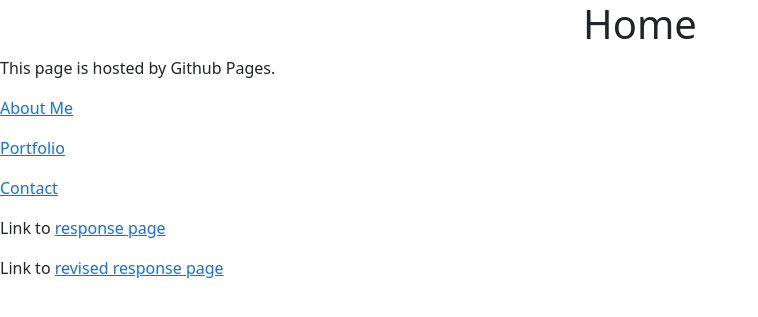
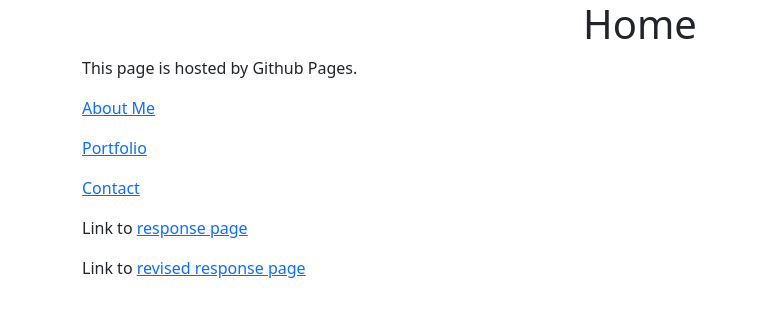
Before and after one commit to leojamesstrong/leojamesstrong.github.io, a Jekyll site: the page built from index.html, in a window 1280 px wide. Shown: the top 317 px of the page, without its empty margins (0-758 px from the left). Built offline with Jekyll 4.4.1, drawn with Linux system fonts in a browser that asks for light colours; the repository's description, which GitHub fills in, is left out.

Commit message:
Update default.html

```diff
--- a/_layouts/default.html
+++ b/_layouts/default.html
@@ -23,7 +23,7 @@
     </header>
 
     <main id="content" class="main-content" role="main">
-      <div class="container-xs">
+      <div class="container-sm">
             <div>{{ content }}</div>
       </div>
 
```
